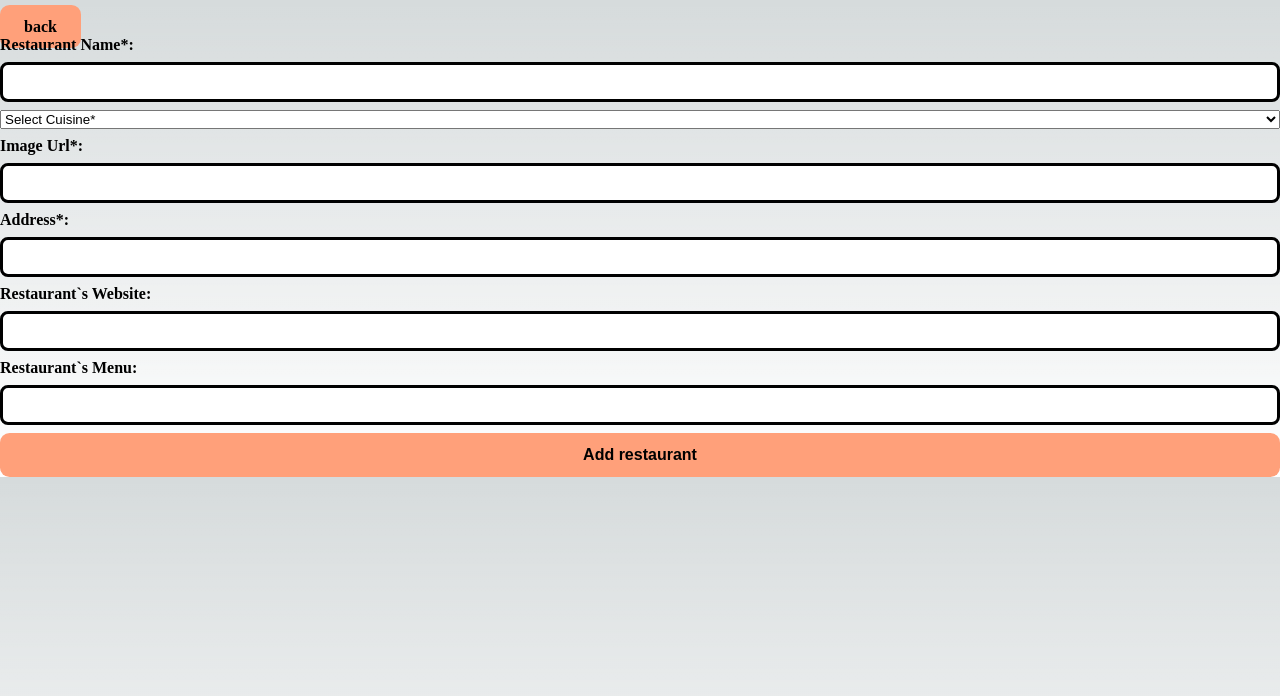
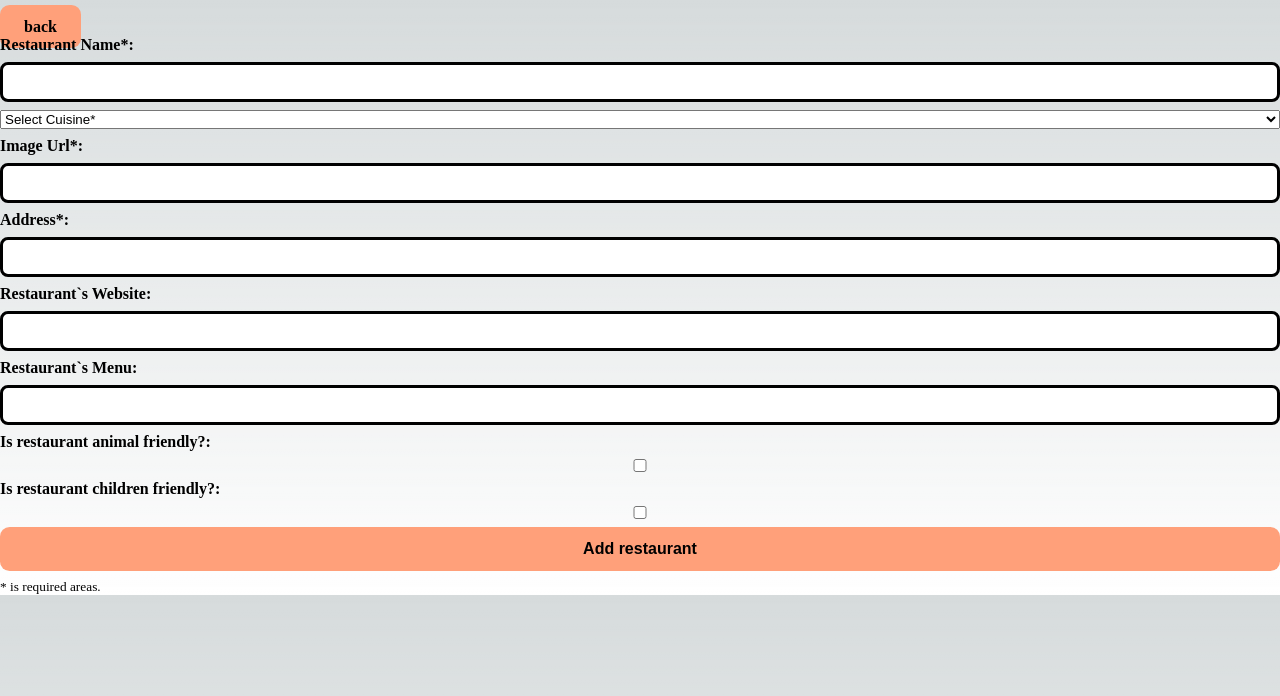
Before and after one commit to kayachakmak/capstone, a Next.js app: page /create in a window 1280 px wide. Shown: the top 696 px of the page. Built offline with nearby package versions, Linux system fonts and the light colour scheme.

Commit message:
only animal and children friendly checkbox results are not tailored

```diff
--- a/components/AddForm/AddForm.js
+++ b/components/AddForm/AddForm.js
@@ -47,6 +47,7 @@ const cuisines = [
   "Vietnamese",
   "Arabic",
   "German",
+  "Malesian",
 ];
 export default function Form({ onSubmit }) {
   const [errorMessage, setErrorMessage] = useState("");
@@ -67,7 +68,7 @@ export default function Form({ onSubmit }) {
     return response.json();
   }
 
-  async function handleSubmit(event) {
+  async function handleSubmit(event, isChecked) {
     event.preventDefault();
     setErrorMessage("");
     const formData = new FormData(event.target);
@@ -79,6 +80,15 @@ export default function Form({ onSubmit }) {
         lat: parseFloat(coordinatesResponse.lat),
         long: parseFloat(coordinatesResponse.long),
       };
+      if (
+        !(
+          13.752948 < coordinates.lat < 13.117115 ||
+          52.340609 < coordinates.long < 52.676616
+        )
+      ) {
+        return setErrorMessage("Please enter a valid address within Berlin");
+      }
+
       data.coordinates = coordinates;
 
       onSubmit(data);
@@ -111,8 +121,15 @@ export default function Form({ onSubmit }) {
       <Input id="link" name="link" type="text" />
       <Label htmlFor="link">Restaurant`s Menu:</Label>
       <Input id="link" name="link" type="text" />
+      <Label htmlFor="isAnimalFriendly">Is restaurant animal friendly?:</Label>
+      <Input type="checkbox" name="isAnimalFriendly" />
+      <Label htmlFor="isChildrenFriendly">
+        Is restaurant children friendly?:
+      </Label>
+      <Input type="checkbox" name="isChildrenFriendly" />
 
       <StyledButton type="submit">Add restaurant</StyledButton>
+      <small>* is required areas.</small>
     </FormContainer>
   );
 }
--- a/components/Map/Map.js
+++ b/components/Map/Map.js
@@ -18,7 +18,7 @@ export default function Map({ restaurants }) {
   return (
     <MapContainer
       center={[52.52, 13.405]}
-      zoom={13}
+      zoom={12}
       style={{ height: "500px", width: "100%", borderRadius: "10px" }}
     >
       <TileLayer
@@ -31,7 +31,7 @@ export default function Map({ restaurants }) {
           <Marker
             position={[restaurant.coordinates.lat, restaurant.coordinates.long]}
           >
-            <Popup restaurant={restaurant}>
+            <Popup>
               <RestaurantPopuP restaurant={restaurant} />
             </Popup>
           </Marker>
--- a/pages/api/comments/index.js
+++ b/pages/api/comments/index.js
@@ -5,6 +5,6 @@ export default async function handler(req, res) {
   await dbConnect();
   if (req.method === "POST") {
     const comment = await Comment.create(req.body);
-    return res.status(201).json({ status: "Restaurant successfully created!" });
+    return res.status(201).json(comment);
   }
 }
```
